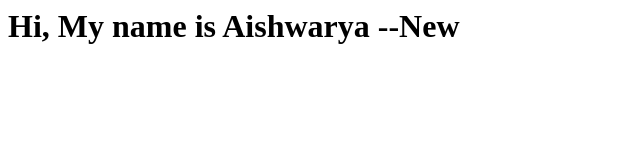
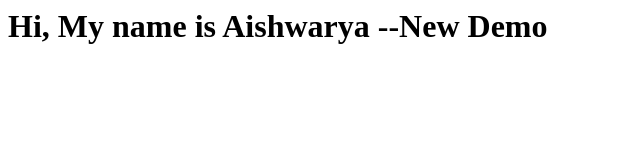
Before and after one commit to gs-sharma44648/demorepo, a plain HTML site: page index.html in a window 1280 px wide. Shown: the whole page, without its empty margins (0-640 px from the left). Drawn offline with Linux system fonts and the light colour scheme.

Commit message:
Update index.html

```diff
--- a/index.html
+++ b/index.html
@@ -1 +1 @@
-<h1> Hi, My name is Aishwarya --New </>
+<h1> Hi, My name is Aishwarya --New Demo </>
```
